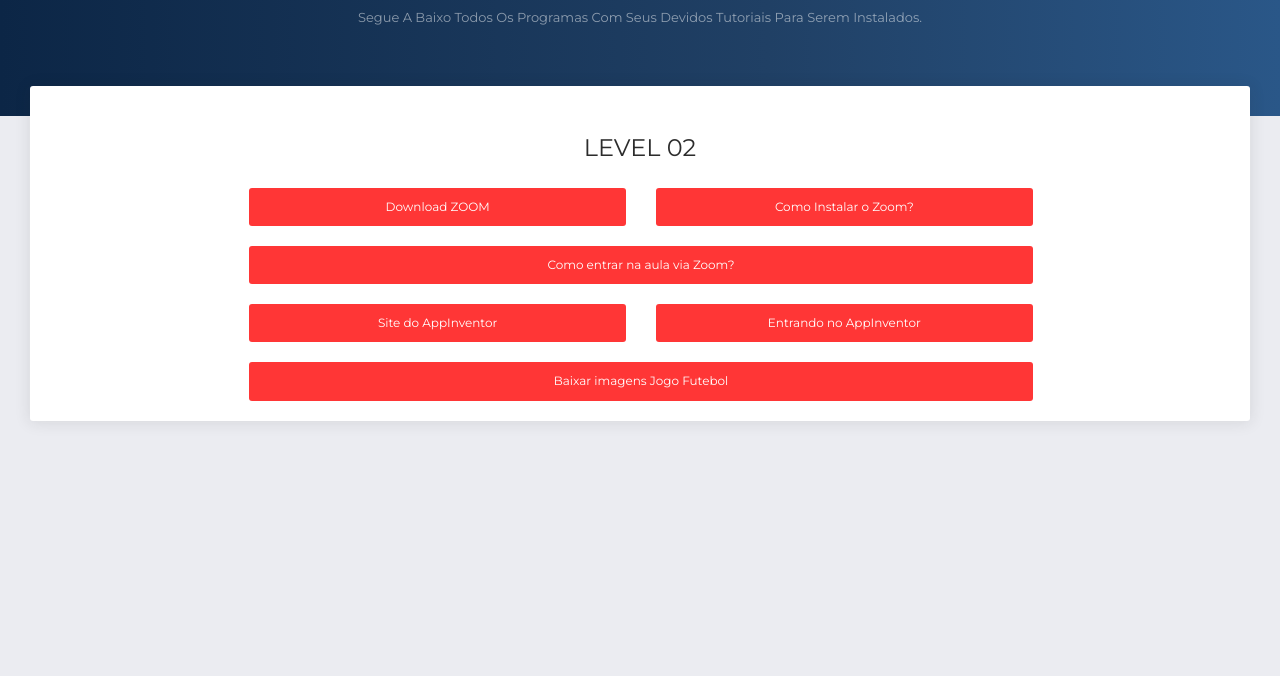
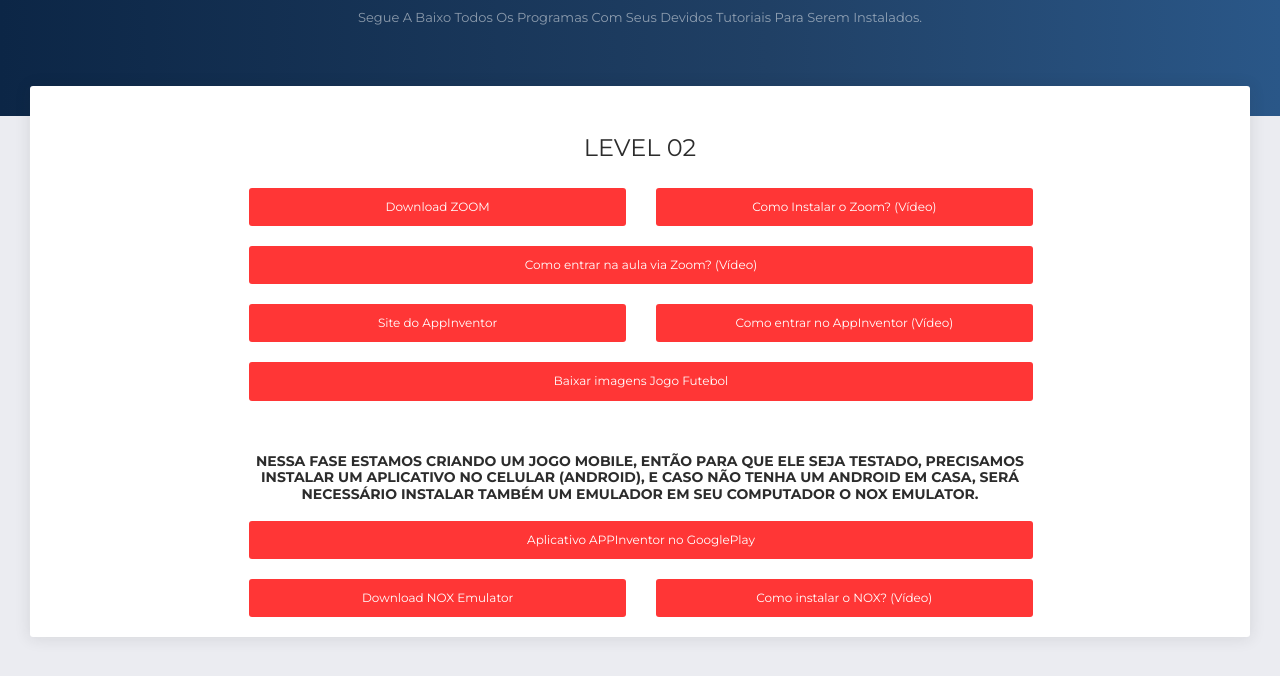
Before and after one commit to sgcwb/sgcwb.github.io, a website: page levels/level02.html in a window 1280 px wide. Shown: the part 144-820 px from the top of the page. Drawn offline with Linux system fonts and the light colour scheme; some packages are replaced by stand-ins of ours.

Commit message:
Update level02.html

```diff
--- a/levels/level02.html
+++ b/levels/level02.html
@@ -117,14 +117,14 @@
                         </div>
                         <div class="col-md-6">
                         	<a href="https://youtu.be/q23CczdwYCA" target="_blank">
-                        		<button class="btn btn-danger btn-block">Como Instalar o Zoom?</button>
+                        		<button class="btn btn-danger btn-block">Como Instalar o Zoom? (Vídeo)</button>
                         	</a>
                         </div>
                       </div>
                       <div class="row">
                         <div class="col-md-12">
                         	<a href="https://youtu.be/R9EPq_ZUK0k" target="_blank">
-                        		<button class="btn btn-danger btn-block">Como entrar na aula via Zoom?</button>
+                        		<button class="btn btn-danger btn-block">Como entrar na aula via Zoom? (Vídeo)</button>
                       		</a>
                         </div>
                       </div>
@@ -141,7 +141,7 @@
                         </div>
                         <div class="col-md-6">
                         	<a href="https://youtu.be/DsbWTf3LU7U" target="_blank">
-                          		<button class="btn btn-danger btn-block">Entrando no AppInventor</button>
+                          		<button class="btn btn-danger btn-block">Como entrar no AppInventor (Vídeo)</button>
                       		</a>
                         </div>
                       </div>
@@ -151,6 +151,31 @@
                               <button class="btn btn-danger btn-block">Baixar imagens Jogo Futebol</button>
                           </a>
                         </div>
+                      </div>
+                      <div class="row">
+                        <div class=" ml-auto mr-auto text-center">
+                          <br><br><h6>
+                            Nessa fase estamos criando um jogo mobile, então para que ele seja testado, precisamos instalar um aplicativo no celular (android), e caso não tenha um Android em casa, será necessário instalar também um emulador em seu computador o NOX Emulator.
+                          </h6>
+                        </div></div>
+                        <div class="row">
+                          <div class="col-md-12">
+                            <a href="https://play.google.com/store/apps/details?id=edu.mit.appinventor.aicompanion3" target="_blank">
+                                <button class="btn btn-danger btn-block">Aplicativo APPInventor no GooglePlay</button>
+                            </a>
+                          </div>
+                        </div>
+                        <div class="row">
+                          <div class="col-md-6">
+                            <a href="https://pt.bignox.com/" target="_blank">
+                                <button class="btn btn-danger btn-block">Download NOX Emulator</button>
+                            </a>
+                          </div>
+                          <div class="col-md-6">
+                            <a href="https://youtu.be/8-FCRbruCv8" target="_blank">
+                                <button class="btn btn-danger btn-block">Como instalar o NOX? (Vídeo)</button>
+                            </a>
+                          </div>
                       </div>
                     </div>
                   </div>
```
